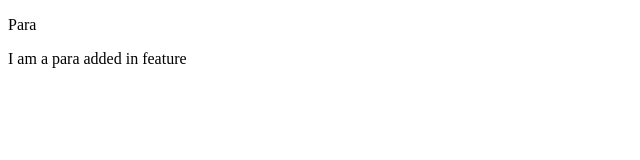
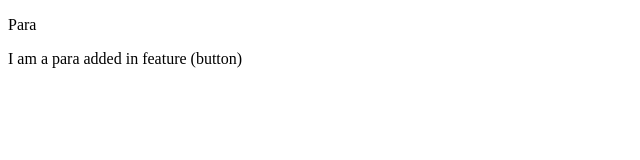
Before and after one commit to Shubhdwivedii/localrepo, a plain HTML site: page index.html in a window 1280 px wide. Shown: the full height of the page, 0-640 px from the left. Drawn offline with Linux system fonts and the light colour scheme.

```diff
--- a/index.html
+++ b/index.html
@@ -7,6 +7,6 @@
 </head>
 <body>
     <p>Para</p>
-    <p>I am a para added in feature</p>
+    <p>I am a para added in feature (button)</p>
 </body>
 </html>
```
